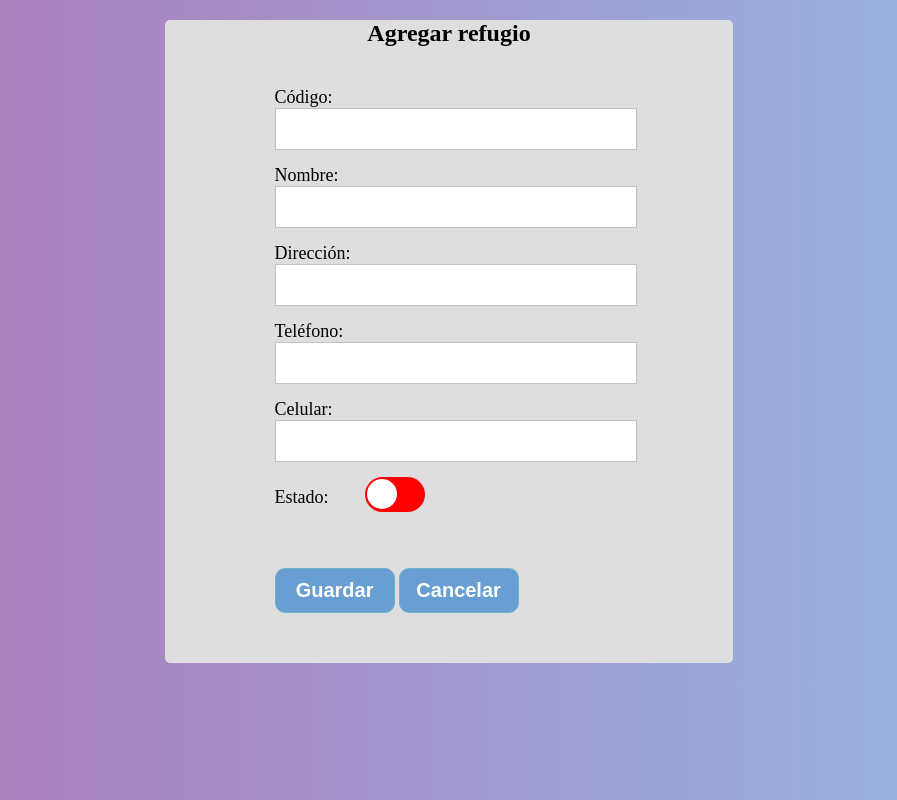
After one commit to Alez2312/Pagina-Web, a PHP site: page /pages/insertarRefugio.php in a window 1280 px wide. The commit adds this page. Shown: the whole page, without its empty margins (191-1088 px from the left). Run offline with PHP 8.4, Linux system fonts and the light colour scheme.

Commit message:
v-03/11/22

```diff
--- a/js/login.js
+++ b/js/login.js
@@ -1,4 +1,3 @@
-
     var username = document.getElementById('username');
     var password = document.getElementById('password');
     var username_error = document.getElementById('username_error');
--- a/js/refugio.js
+++ b/js/refugio.js
@@ -1,6 +1,41 @@
+var refugio = document.getElementById("refugio");
+var id = document.getElementById("id").value;
+var nombre = document.getElementById("nombre").value;
+var direccion = document.getElementById("direccion").value;
+var telefono = document.getElementById("telefono").value;
+var celular = document.getElementById("celular").value;
+
+const expresiones = {
+  expCelular: /^\d{10}$/,
+  expTelefono: /^\d{3}\s\d{7}$/,
+}
+
+refugio.addEventListener('submit', (e) => {
+})
+
+function validated() {
+  if (id == null || id.length == 0) {
+    alert("[ERROR] Código no valido");
+    return false;
+  } else if (nombre == null || nombre.length == 0) {
+    alert("[ERROR] Nombre no valido");
+    return false;
+  } else if (direccion == null || direccion.length == 0) {
+    alert("[ERROR] Dirección no valido");
+    return false;
+  }else if (telefono == null || telefono.length == 0) {
+    alert("[ERROR] Teléfono no valido");
+    return false;
+  }else if (celular == null ||celular.length == 0) {
+    alert("[ERROR] Celular no valido");
+    return false;
+  }
+  return true
+}
+
 let toggle = document.querySelector(".toggle");
 
 function Animatedtoggle() {
   toggle.classList.toggle("active");
-  var state = document.getElementById("estado").value = "1";
+  var state = (document.getElementById("estado").value = "1");
 }
--- /dev/null
+++ b/pages/insertarRefugio.php
@@ -0,0 +1,63 @@
+<?php
+if (isset($_POST['submit'])) {
+    $id = $_POST["id"];
+    $nombre = $_POST["nombre"];
+    $direccion = $_POST["direccion"];
+    $telefono = $_POST["telefono"];
+    $celular = $_POST["celular"];
+    $estado = $_POST["estado"];
+}
+?>
+<!DOCTYPE html>
+<html lang="en">
+
+<head>
+    <meta charset="UTF-8">
+    <meta http-equiv="X-UA-Compatible" content="IE=edge">
+    <meta name="viewport" content="width=device-width, initial-scale=1.0">
+    <title>Refugio</title>
+    <link rel="stylesheet" href="../styles/insertarRefugio.css">
+</head>
+
+<body>
+    <div class="container">
+        <h2 class="title">Agregar refugio</h2>
+        <form class="refugio_form" method="POST" name="refugio" id="refugio" action="<?php echo htmlspecialchars($_SERVER['PHP_SELF']);?>" onsubmit="return validated()">
+            <div class="font">
+                <label class="id">Código:</label>
+                <input type="number" name="id" id="id">
+            </div>
+            <div class="font font2">
+                <label class="nombre">Nombre:</label>
+                <input type="text" name="nombre" id="nombre">
+            </div>
+            <div class="font font3">
+                <label>Dirección:</label>
+                <input type="text" name="direccion" id="direccion">
+            </div>
+            <div class="font font4">
+                <label class="telefono">Teléfono:</label>
+                <input type="text" name="telefono" id="telefono">
+            </div>
+            <div class="font font5">
+                <label class="celular">Celular:</label>
+                <input type="text" name="celular" id="celular">
+            </div>
+            <div class="font font6">
+                <label class="estado">Estado:</label>
+                <div class="toggle" value="0" onclick="Animatedtoggle()">
+                    <div class="toggle_button"></div>
+                    <input type="hidden" name="estado" id="estado">
+                </div>
+            </div>
+            <button type="submit" name="submit">Guardar</button>
+            <button type="reset" name="reset">Cancelar</button>
+            <?php
+            include("validarRefugio.php");
+            ?>
+        </form>
+    </div>
+    <script src="../js/refugio.js"></script>
+</body>
+
+</html>
--- /dev/null
+++ b/styles/insertarRefugio.css
@@ -0,0 +1,186 @@
+body {
+  background: rgb(175, 118, 180);
+  background: linear-gradient(
+    90deg,
+    rgba(175, 118, 180, 1) 0%,
+    rgba(148, 187, 233, 1) 100%
+  );
+}
+.title,
+nav {
+  text-align: center;
+  position: relative;
+  z-index: 2;
+}
+
+ul {
+  text-transform: uppercase;
+  text-align: left;
+  display: inline;
+  margin: 0;
+  padding: 15px 4px 17px 0;
+  list-style: none;
+  -webkit-box-shadow: 0 0 5px rgba(0, 0, 0, 0.15);
+  -moz-box-shadow: 0 0 5px rgba(0, 0, 0, 0.15);
+  box-shadow: 0 0 5px rgba(0, 0, 0, 0.15);
+}
+ul li {
+  font: bold 12px/18px sans-serif;
+  display: inline-block;
+  margin-right: -5px;
+  position: relative;
+  padding: 15px 20px;
+  background: #689ed1;
+  color: #ffffff;
+  cursor: pointer;
+  -webkit-transition: all 0.2s;
+  -moz-transition: all 0.2s;
+  -ms-transition: all 0.2s;
+  -o-transition: all 0.2s;
+  transition: all 0.2s;
+}
+ul li:hover {
+  background: #ffffff;
+  color: #f7f7f7;
+}
+.container {
+  z-index: 1;
+  position: relative;
+  margin: 20px auto;
+  width: 45%;
+  background: #dedede;
+  border-radius: 5px;
+}
+
+.refugio_form {
+  padding: 20px 110px;
+}
+.refugio_form .font {
+  font-size: 18px;
+}
+.refugio_form .font2 {
+  padding-top: 15px;
+}
+.refugio_form .font3 {
+  padding-top: 15px;
+}
+.refugio_form .font4 {
+  padding-top: 15px;
+}
+.refugio_form .font5 {
+  padding-top: 15px;
+}
+.refugio_form .font6 {
+  display: flex;
+  align-items: flex-start;
+  justify-content: left;
+  padding: 15px 0 15px 0;
+}
+
+.id {
+  margin: 0 15px 0 0;
+}
+.nombre {
+  margin: 0 10px 0 0;
+}
+.telefono {
+  margin: 0 10px 0 0;
+}
+.celular {
+  margin: 0 20px 0 0;
+}
+.estado {
+  margin: 10px 25px 0 0;
+}
+.refugio_form input {
+  height: 40px;
+  width: 350px;
+  padding: 0 5px;
+  font-size: 18px;
+  outline: none;
+  border: 1px solid silver;
+}
+.refugio_form button {
+  margin: 45px 0 30px 0;
+  height: 45px;
+  width: 120px;
+  font-size: 20px;
+  outline: none;
+  cursor: pointer;
+  font-weight: bold;
+  background: #689ed1;
+  color: #ffffff;
+  border-radius: 10px;
+  border: 1px solid #6ab4c7;
+  transition: 0.5s;
+}
+.buttonME {
+  font-size: 16px;
+  margin: 3px;
+  cursor: pointer;
+  font-weight: bold;
+  color: gray;
+  transition: 0.3s;
+}
+.buttonME:hover {
+  color: black;
+}
+.refugio_form button:hover {
+  background: #ffffff;
+  color: #000000;
+}
+
+.toggle {
+  position: absolute;
+  width: 60px;
+  height: 35px;
+  background: red;
+  border-radius: 30px;
+  margin-left: 90px;
+}
+
+.toggle .toggle_button {
+  position: relative;
+  top: 2px;
+  left: 2px;
+  width: 30px;
+  height: 30px;
+  background: white;
+  border-radius: 50%;
+  cursor: pointer;
+  transition: 0.3s;
+}
+
+.toggle.active {
+  background: green;
+}
+
+.toggle.active .toggle_button {
+  left: 27px;
+}
+
+ul li:hover {
+  background: #ffffff;
+  color: #000000;
+}
+
+ul ul {
+  display: none;
+  position: absolute;
+  top: 100%;
+  left: 0;
+  background: #ffffff;
+  padding: 0;
+}
+
+ul ul li {
+  float: none;
+  width: 150px;
+}
+ul ul a {
+  line-height: 120%;
+  padding: 10px 15px;
+}
+ul li:hover > ul {
+  display: block;
+}
```
Also changed, not shown: pages/insertRefugio.php (deleted, +0 -15 lines), pages/refugio.php (+4 -35 lines), styles/refugio.css (+50 -140 lines), pages/validarRefugio.php (added).
